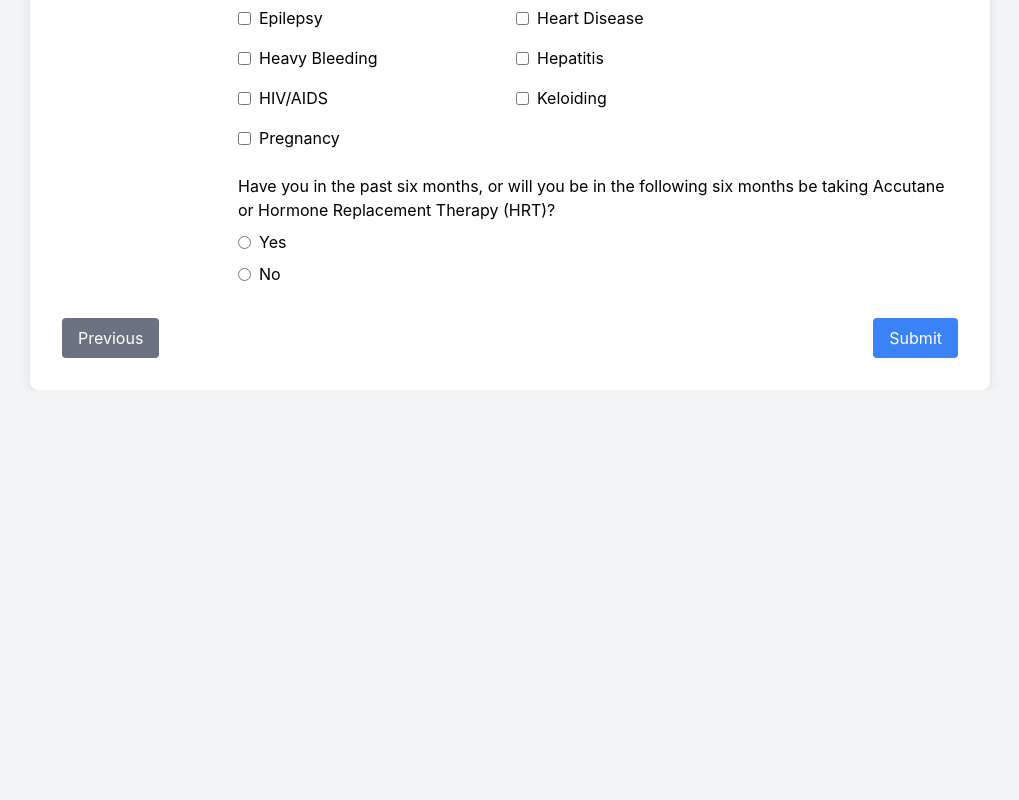
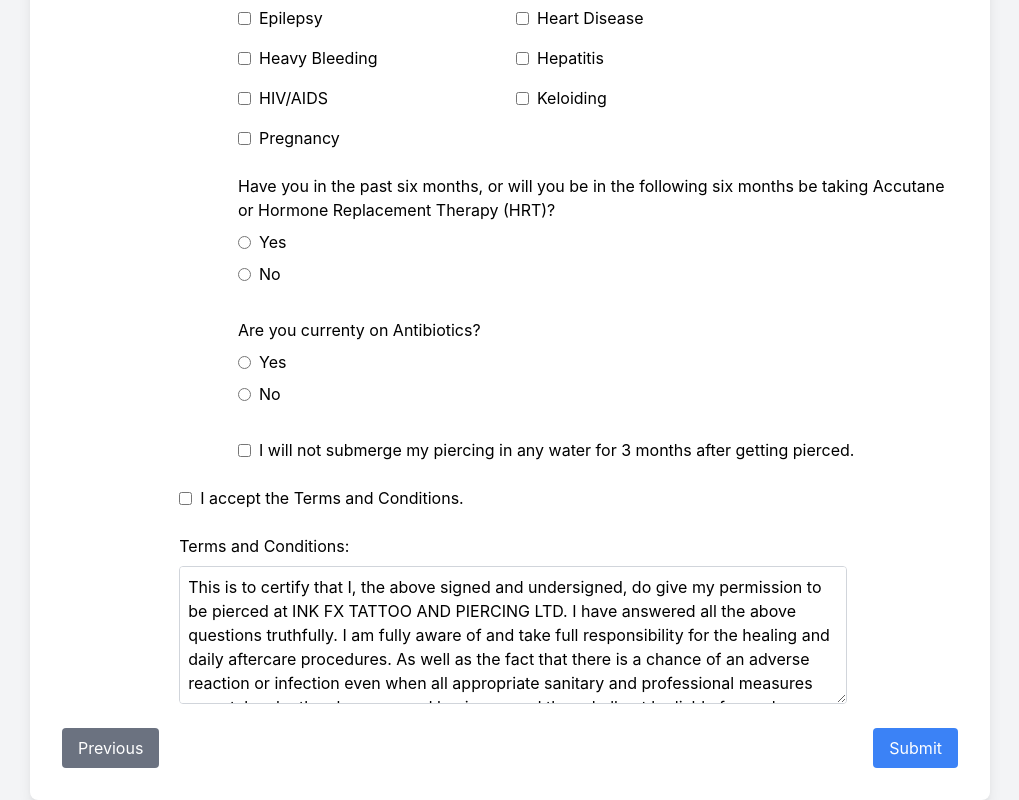
Before and after one commit to JaySmyth21/my-piercing-form, a React (Create React App) app: page /client-info in a window 1280 px wide. Shown: the part 2704-3504 px from the top of the page, without its empty margins (130-1149 px from the left). Before the commit the page ends 3094 px from the top, so only its background shows below. Built offline with nearby package versions, Linux system fonts and the light colour scheme; the HTML template or start-up script is replaced by a standard one.

Commit message:
pre-signature field implementation

```diff
--- a/src/ClientInformation.js
+++ b/src/ClientInformation.js
@@ -1,7 +1,7 @@
 import React, { useState, useRef } from 'react';
 import { Formik, Form, Field, ErrorMessage } from 'formik';
 import * as Yup from 'yup';
-import { useNavigate } from 'react-router-dom';
+import { useNavigate} from 'react-router-dom';
 import FormLayout from './FormLayout'; // Import the layout
 
 const ClientInformation = () => {
@@ -137,11 +137,13 @@ const ClientInformation = () => {
 
     takingAccutaneOrHRT: Yup.boolean()
       .when('accutaneOrHRT', (accutaneOrHRT, schema) => {
-      // Check if accutaneOrHRT is 'yes'
         return accutaneOrHRT === 'yes'
           ? schema.oneOf([true], 'You must confirm that you will be taking Accutane or HRT.')
           : schema.notRequired();
       }),
+    onAntibiotics: Yup.string().required('Please select if you are on antibiotics.'),
+    submergeAgreement: Yup.boolean().oneOf([true], 'You must confirm you will not submerge you piercing for 3 months after getting pierced.'),
+    termsAndConditions: Yup.boolean().oneOf([true], 'You must agree to the terms and conditions.'),
 });
 
 
@@ -167,8 +169,11 @@ const ClientInformation = () => {
         fearMedical: '',
         proneToFainting: '',
         medicalConditions: [],
-        accutaneOrHRT: '', // Ensure this matches your form's field name
+        accutaneOrHRT: '',
         takingAccutaneOrHRT: false,
+        onAntibiotics: '',
+        submergeAgreement: false,
+        termsAndConditions: false,
     }}
     validationSchema={validationSchema}
     onSubmit={(values) => {
@@ -201,7 +206,7 @@ const ClientInformation = () => {
                     name={name}
                     className="border border-gray-300 p-2 rounded w-3/4"
                   />
-                  <ErrorMessage name={name} component="div" className="text-red-500 mt-1" />
+                  <ErrorMessage name={name} component="div" className="text-red-500 mt-1 text-left w-3/4" />
                 </div>
               ))}
             </div>
@@ -298,7 +303,7 @@ const ClientInformation = () => {
                 I am of the age of consent as noted above or older or have parental consent for this service piercing
             </label>
             </div>
-            <ErrorMessage name="consent" component="div" className="text-red-500 mt-1 text-center" />
+            <ErrorMessage name="consent" component="div" className="text-red-600 ml-44 " />
 
 
             {/* Food Allergies Field */}
@@ -382,7 +387,8 @@ const ClientInformation = () => {
             <ErrorMessage name="medicalConditions" component="div" className="text-red-600" />
             </div>
 
-            <div className="flex flex-col items-left mt-6 ml-44">
+            {/* Accutane or HRT */}
+            <div className="flex flex-col items-left mt-6 ml-44 ">
                 <label className="block mb-2">
                     Have you in the past six months, or will you be in the following six months be taking Accutane or Hormone Replacement Therapy (HRT)?
                 </label>
@@ -412,14 +418,22 @@ const ClientInformation = () => {
                     />
                     No
                 </label>
-                        {touched.accutaneOrHRT && errors.accutaneOrHRT ? (
-                        <div className="text-red-500">{errors.accutaneOrHRT}</div>
-                        ) : null}
+                <ErrorMessage name="accutaneOrHRT" component="div" className="text-red-600" />
             </div>
 
             {/* Conditional Checkbox for Accutane or HRT */}
             {takingAccutaneOrHRT && (
-                        <div className="flex items-left mt-4 ml-44">
+                <div className="mt-4 ml-44">
+                <p className="text-blue-500 hover:underline mb-2">
+                    Please review our
+                    <a href="https://www.lynnloheide.com/post/accutane-and-piercings" className="text-blue-500" target="_blank" rel="noopener noreferrer"> Accutane and HRT guidelines</a>
+
+                </p>
+                </div>
+            )}
+
+            {takingAccutaneOrHRT && (
+                <div className="flex items-left ml-44">
                     <label className="flex items-center mb-2">
                         <Field
                             type="checkbox"
@@ -428,11 +442,65 @@ const ClientInformation = () => {
                         />
                         I confirm that I will be taking Accutane or HRT.
                     </label>
-
+                    <ErrorMessage name="takingAccutaneOrHRT" component="div" className="text-red-600" />
                 </div>
             )}
 
-            <div className="flex justify-between mt-6">
+
+            {/* On Antibiotics */}
+            <div className="flex flex-col items-left mt-6 ml-44 ">
+            <label className="block mb-2">Are you currenty on Antibiotics?</label>
+            <label className="flex items-center mb-2">
+                <Field type="radio" name="onAntibiotics" value="yes" className="mr-2" />
+                Yes
+            </label>
+            <label className="flex items-center mb-2">
+                <Field type="radio" name="onAntibiotics" value="no" className="mr-2" />
+                No
+            </label>
+            <ErrorMessage name="onAntibiotics" component="div" className="text-red-600" />
+            </div>
+
+            {/* Submerge Agreement */}
+            <div className="flex items-center mt-6 ml-44 ">
+            <Field type="checkbox" name="submergeAgreement" className="mr-2" />
+            <label htmlFor="consent" className="text-left">
+                I will not submerge my piercing in any water for 3 months after getting pierced.
+            </label>
+            </div>
+            <ErrorMessage name="submergeAgreement" component="div" className="text-red-600 ml-44" />
+
+           {/* Terms and Conditions Checkbox */}
+            <div className="flex flex-col items-center mt-6 ml-1.5">
+            <div className="flex items-center w-3/4">
+                <Field
+                type="checkbox"
+                name="termsAndConditions"
+                className="mr-2"
+                />
+                <label>
+                I accept the Terms and Conditions.
+                </label>
+            </div>
+            <ErrorMessage name="termsAndConditions" component="div" className="text-red-500 mt-1 text-left w-3/4" />
+            </div>
+
+            {/* Terms and Conditions Text Field */}
+            <div className="flex flex-col items-center mt-6 ml-1.5">
+            <label className="block mb-2 text-left w-3/4">Terms and Conditions:</label>
+            <Field
+                as="textarea"
+                name="termsAndConditionsText"
+                className="border border-gray-300 p-2 rounded w-3/4"
+                rows="5" // Adjust the number of rows for desired height
+                readOnly // Optional: set to true if you want the user to only view it
+            >
+                This is to certify that I, the above signed and undersigned, do give my permission to be pierced at INK FX TATTOO AND PIERCING LTD. I have answered all the above questions truthfully. I am fully aware of and take full responsibility for the healing and daily aftercare procedures. As well as the fact that there is a chance of an adverse reaction or infection even when all appropriate sanitary and professional measures were taken by the above-named business, and they shall not be liable for such an event.
+            </Field>
+            </div>
+
+            {/* Submit Button */}
+            <div className="flex justify-between mt-6 ">
               <button
                 type="button"
                 className="bg-gray-500 text-white py-2 px-4 rounded hover:bg-gray-600"
```
Lines whose indentation alone changed are shown as unchanged.
